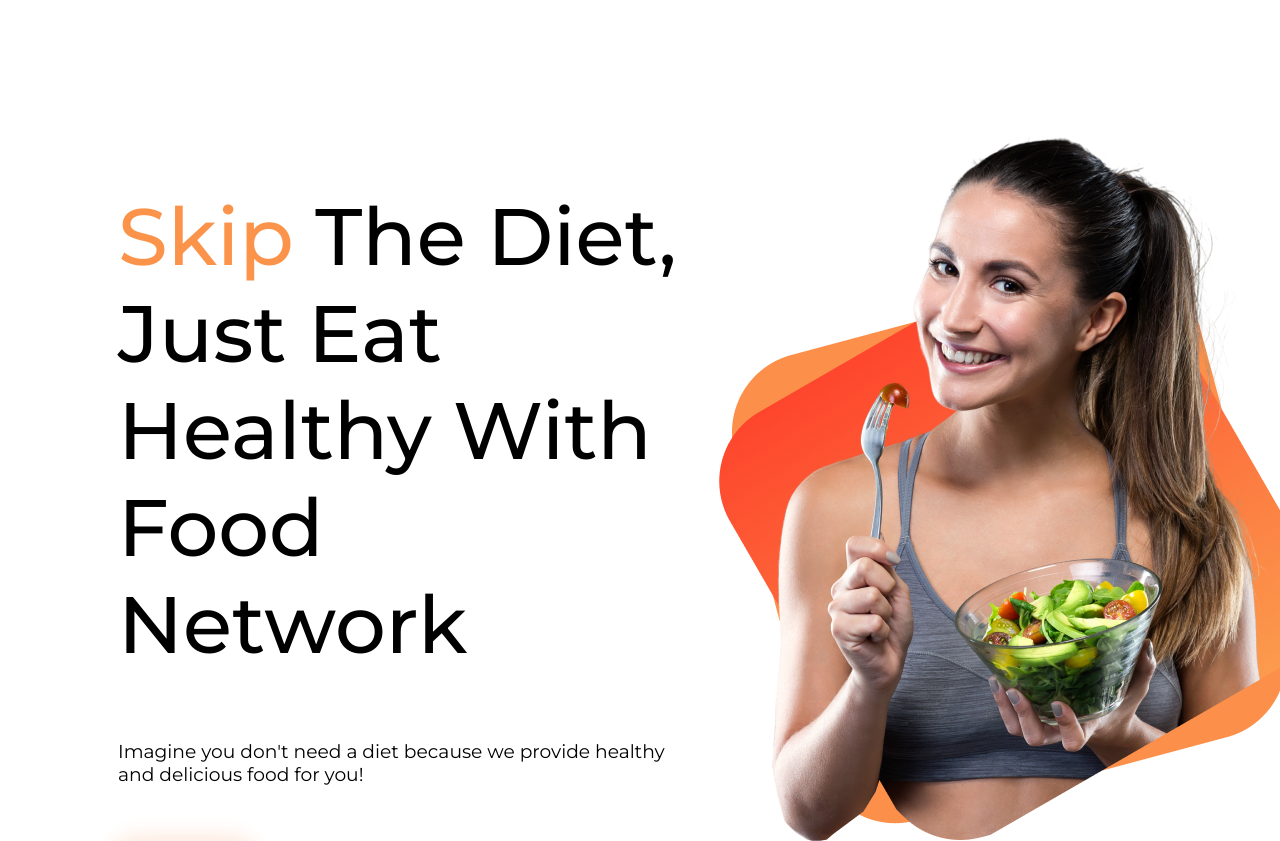
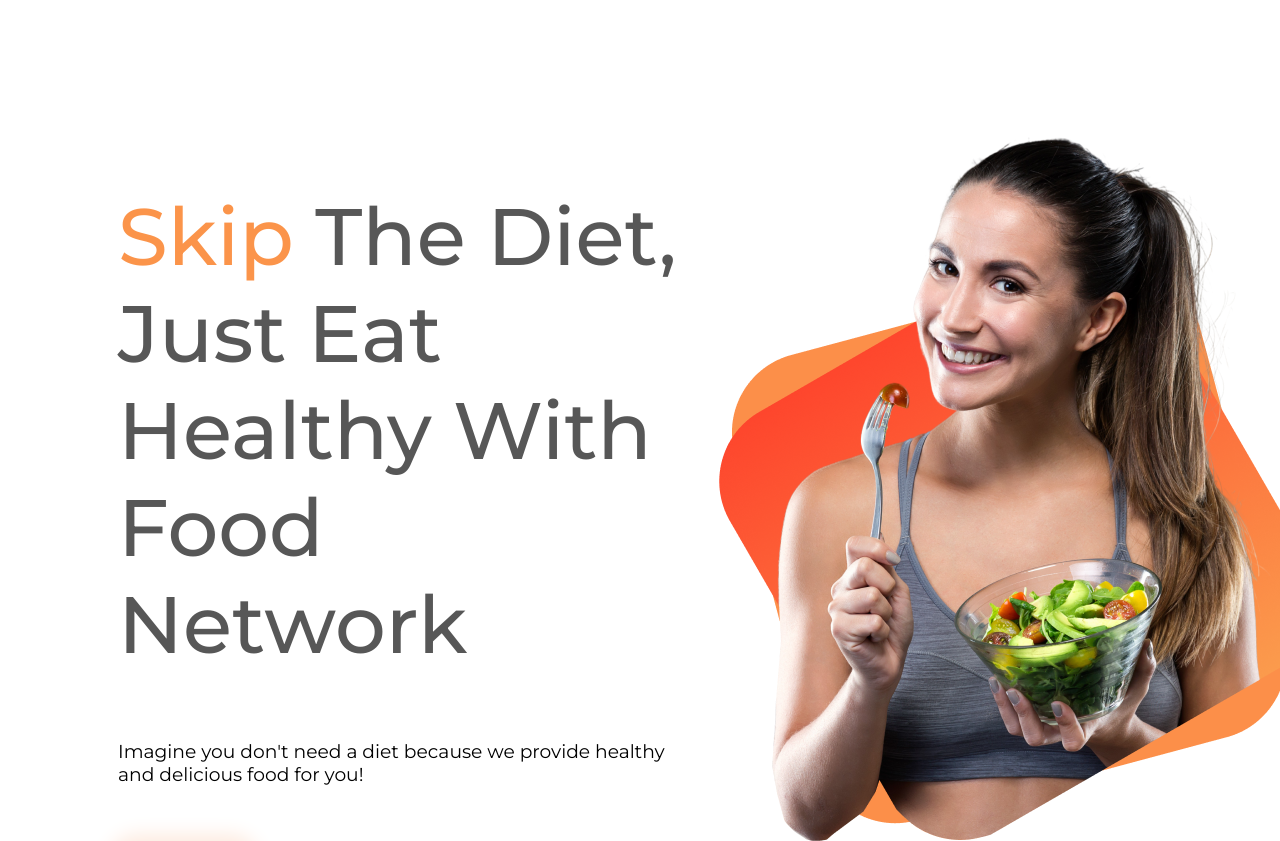
Before and after one commit to Ihsan28/food-network, a plain HTML site: page index.html in a window 1280 px wide. Shown: the top 841 px of the page. Drawn offline with Linux system fonts and the light colour scheme.

Commit message:
font color fix update

```diff
--- a/index.html
+++ b/index.html
@@ -14,7 +14,7 @@ rel="stylesheet">
 <body>
     <section class="top-banner">
         <div class="half-width">
-            <h1><span class="orange-color">Skip</span> The Diet, Just Eat Healthy With Food Network</h1>
+            <h1 id="top-title"><span class="orange-color">Skip</span> The Diet, Just Eat Healthy With Food Network</h1>
             <h3 class="top-text">Imagine you don't need a diet because we provide healthy and delicious food for you!</h5>
             <a href="" target="_blank">Order Food</a>
         </div>
--- a/style.css
+++ b/style.css
@@ -25,6 +25,10 @@ section a{
 section h1{
     font-weight: 500;
     font-size:  5em;
+}
+
+#top-title{
+    color:rgb(87, 87, 87);
 }
 
 section h3{
```
